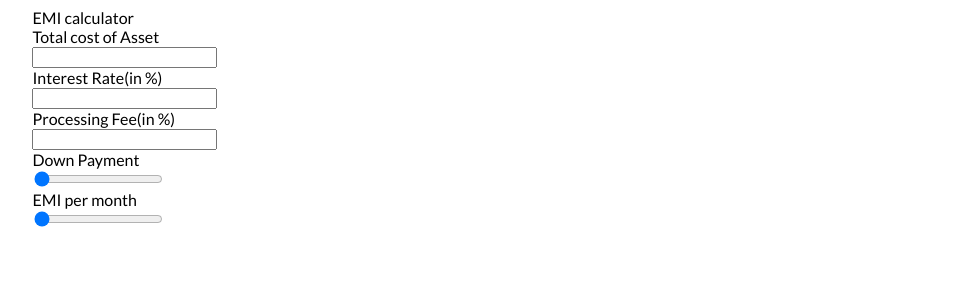
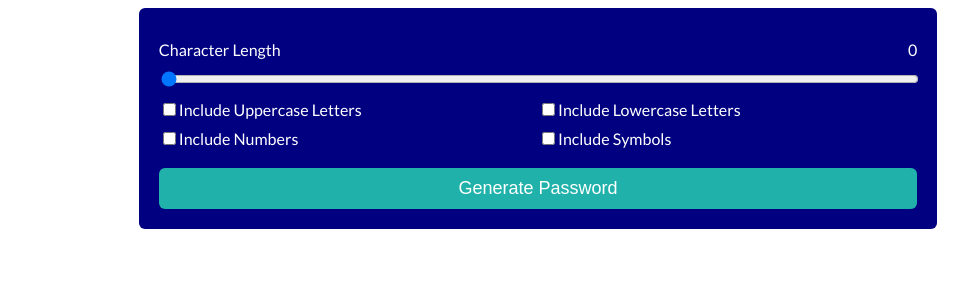
Before and after one commit to AnkitParte/react-many, a React (Vite) app: page / in a window 1280 px wide. Shown: the top 300 px of the page, without its empty margins (102-1070 px from the left). Built offline with nearby package versions, Linux system fonts and the light colour scheme.

Commit message:
password generator added

```diff
--- a/src/App.jsx
+++ b/src/App.jsx
@@ -2,13 +2,15 @@ import "./App.css"
 import EmiCalculator from "./pages/emiCalculator"
 import FileExplorer from "./pages/fileExplorer"
 import Pagination from "./pages/pagination"
+import PasswordGenerator from "./pages/passwordGenerator"
 
 function App() {
   return (
     <>
       {/* <FileExplorer/> */}
       {/* <Pagination /> */}
-      <EmiCalculator />
+      {/* <EmiCalculator /> */}
+      <PasswordGenerator />
     </>
   )
 }
--- /dev/null
+++ b/src/pages/passwordGenerator/hooks/usePasswordGen.jsx
@@ -0,0 +1,46 @@
+import React, { useState } from "react"
+
+//! Custom hook to generate Password
+const usePasswordGen = () => {
+  const [passwordErrorMessage, setPasswordErrorMessage] = useState("")
+  const [generatedPassword, setGeneratedPassword] = useState("")
+
+  const handleGeneratePassword = (checkboxes, length) => {
+    if (length === 0) {
+      setPasswordErrorMessage("Please provide password length.")
+      setGeneratedPassword("")
+      return
+    }
+    let checkKeys = Object.keys(checkboxes).filter((it) => checkboxes[it])
+    if (checkKeys.length === 0) {
+      setPasswordErrorMessage("Please select at least one checkbox.")
+      setGeneratedPassword("")
+      return
+    }
+    let charSet = ""
+
+    for (let key in checkboxes) {
+      if (key === "upperCase" && checkboxes[key]) {
+        charSet += "ABCDEFGHIJKLMNOPQRSTUVWXYZ"
+      } else if (key === "lowerCase" && checkboxes[key]) {
+        charSet += "abcdefghijklmnopqrstuvwxyz"
+      } else if (key === "includeNumbers" && checkboxes[key]) {
+        charSet += "0123456789"
+      } else if (key === "includeSymbols" && checkboxes[key]) {
+        charSet += "!@#$%^&*()"
+      }
+    }
+    let i = 0
+    let newGenPassword = ""
+    while (i < length) {
+      let idx = Math.floor(Math.random() * charSet.length)
+      newGenPassword += charSet[idx]
+      i++
+    }
+    setGeneratedPassword(newGenPassword)
+    setPasswordErrorMessage("")
+  }
+  return { generatedPassword, passwordErrorMessage, handleGeneratePassword }
+}
+
+export default usePasswordGen
--- /dev/null
+++ b/src/pages/passwordGenerator/index.jsx
@@ -0,0 +1,116 @@
+import React, { useState } from "react"
+import "./pswdGen.css"
+import usePasswordGen from "./hooks/usePasswordGen"
+
+const PasswordGenerator = () => {
+  let [passwordLen, setPasswordLen] = useState(0)
+  const [passwordStan, setPasswordStan] = useState({ quality: "Poor", color: "red" })
+  const [copyState, setCopyState] = useState(false)
+  const [passwordParameters, setPasswordParameters] = useState({
+    upperCase: false,
+    lowerCase: false,
+    includeNumbers: false,
+    includeSymbols: false
+  })
+  //!custom hooks to generate password
+  let { generatedPassword, passwordErrorMessage, handleGeneratePassword } = usePasswordGen()
+
+  //! To handle all the checkbox selection
+  const handlePasswordParameters = (e) => {
+    let { name, checked } = e.target
+    // console.log(name, checked)
+    setPasswordParameters((prev) => ({ ...prev, [name]: checked }))
+  }
+
+  //! To handle password length
+  const handlePasswordLen = (e) => {
+    let { value } = e.target
+    getPasswordStrength(value)
+    setPasswordLen(value)
+  }
+
+  //! To provide standard of password based on length
+  const getPasswordStrength = (psLen) => {
+    if (psLen >= 16) {
+      setPasswordStan({ quality: "Very Strong", color: "lightblue" })
+    } else if (psLen >= 12) {
+      setPasswordStan({ quality: "Strong", color: "lightgreen" })
+    } else if (psLen >= 8) {
+      setPasswordStan({ quality: "Medium", color: "gold" })
+    } else {
+      setPasswordStan({ quality: "Poor", color: "red" })
+    }
+  }
+
+  //! Password generator handler
+  const handlePasswordGeneration = () => {
+    // console.log("handlePasswordGeneration invoked")
+    handleGeneratePassword(passwordParameters, passwordLen)
+  }
+
+  const copyToClipboard = async (text) => {
+    setCopyState(true)
+    await navigator.clipboard.writeText(text)
+    setTimeout(() => {
+      setCopyState(false)
+    }, 1000)
+  }
+
+  return (
+    <div className="pswdMain">
+      {generatedPassword && (
+        <div className="d-flex generatedPswdDiv">
+          <div>{generatedPassword}</div>
+          <div>
+            <button
+              onClick={() => {
+                copyToClipboard(generatedPassword)
+              }}
+            >
+              {copyState ? "Copied" : "Copy"}
+            </button>
+          </div>
+        </div>
+      )}
+      <div className="d-flex characterLenDiv">
+        <div>Character Length</div>
+        <div>{passwordLen}</div>
+      </div>
+      <div style={{ width: "100%", marginTop: "10px" }}>
+        <input type="range" style={{ width: "100%" }} value={passwordLen} min={10} max={20} onChange={handlePasswordLen} />
+      </div>
+      <div className="gridLayout">
+        <div>
+          <input type="checkbox" name="upperCase" onChange={handlePasswordParameters} />
+          <span>Include Uppercase Letters</span>
+        </div>
+        <div>
+          <input type="checkbox" name="lowerCase" onChange={handlePasswordParameters} />
+          <span>Include Lowercase Letters</span>
+        </div>
+        <div>
+          <input type="checkbox" name="includeNumbers" onChange={handlePasswordParameters} />
+          <span>Include Numbers</span>
+        </div>
+        <div>
+          <input type="checkbox" name="includeSymbols" onChange={handlePasswordParameters} />
+          <span>Include Symbols</span>
+        </div>
+      </div>
+      {generatedPassword && (
+        <div className="d-flex pswdStandardDiv">
+          <div>Password Standard</div>
+          <div style={{ color: passwordStan?.color }}>{passwordStan?.quality}</div>
+        </div>
+      )}
+      {passwordErrorMessage && <div style={{ color: "red", fontSize: "14px", marginTop: "5px" }}>{passwordErrorMessage}</div>}
+      <div>
+        <button className="genPswdBtn" onClick={handlePasswordGeneration}>
+          Generate Password
+        </button>
+      </div>
+    </div>
+  )
+}
+
+export default PasswordGenerator
--- /dev/null
+++ b/src/pages/passwordGenerator/pswdGen.css
@@ -0,0 +1,87 @@
+.pswdMain {
+  width: 40%;
+  margin: auto;
+  background-color: navy;
+  color: white;
+  padding: 20px;
+  border-radius: 6px;
+}
+.d-flex {
+  display: flex;
+  justify-content: space-between;
+  align-items: center;
+}
+.generatedPswdDiv {
+}
+.generatedPswdDiv > div > button {
+  background-color: darkblue;
+  color: white;
+  border: 2px solid lightseagreen;
+  border-radius: 6px;
+  padding: 5px;
+}
+
+.gridLayout {
+  display: grid;
+  grid-template-columns: repeat(2, 1fr);
+  row-gap: 10px;
+  margin: 10px 0px;
+}
+
+.genPswdBtn {
+  width: 100%;
+  background-color: lightseagreen;
+  color: black;
+  border-radius: 6px;
+  border: none;
+  padding: 10px;
+  font-size: 18px;
+  color: white;
+  font-weight: 500;
+  margin-top: 10px;
+}
+
+.pswdStandardDiv {
+}
+.pswdStandardDiv > div:nth-child(2) {
+  text-decoration: underline;
+  text-underline-offset: 6px;
+}
+
+.characterLenDiv {
+  margin-top: 12px;
+}
+
+/* For devices with a viewport width of 600px or less */
+@media only screen and (max-width: 450px) {
+  .pswdMain {
+    width: 90%;
+  }
+  .gridLayout {
+    grid-template-columns: repeat(1, 1fr);
+  }
+}
+
+/* For devices with a viewport width between 601px and 1024px */
+@media only screen and (min-width: 451px) and (max-width: 600px) {
+  .pswdMain {
+    width: 80%;
+  }
+  .gridLayout {
+    grid-template-columns: repeat(1, 1fr);
+  }
+}
+
+/* For devices with a viewport width between 601px and 1024px */
+@media only screen and (min-width: 601px) and (max-width: 1024px) {
+  .pswdMain {
+    width: 70%;
+  }
+}
+
+/* For devices with a viewport width between 601px and 1024px */
+@media only screen and (min-width: 1025px) and (max-width: 1400px) {
+  .pswdMain {
+    width: 60%;
+  }
+}
```
